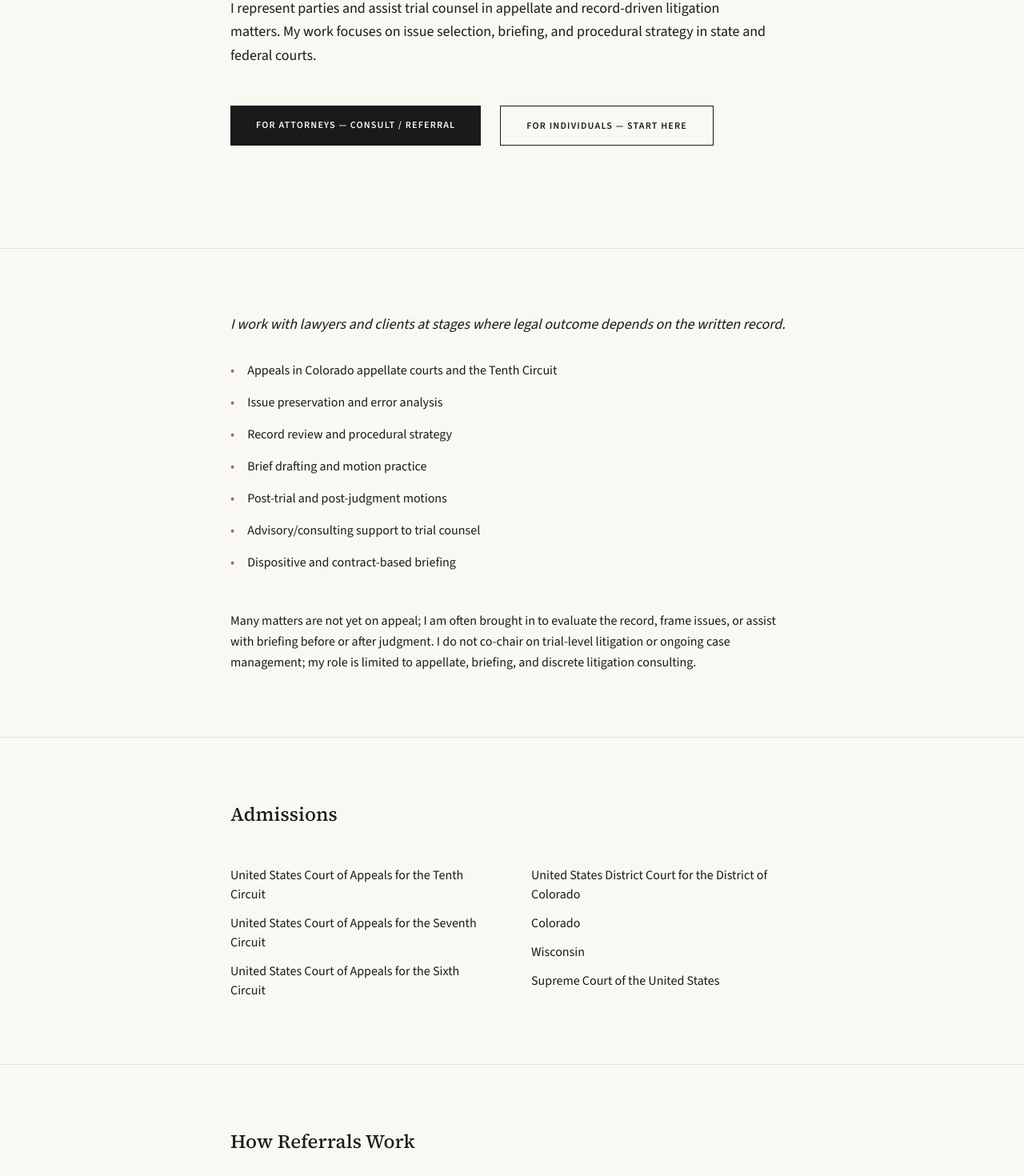
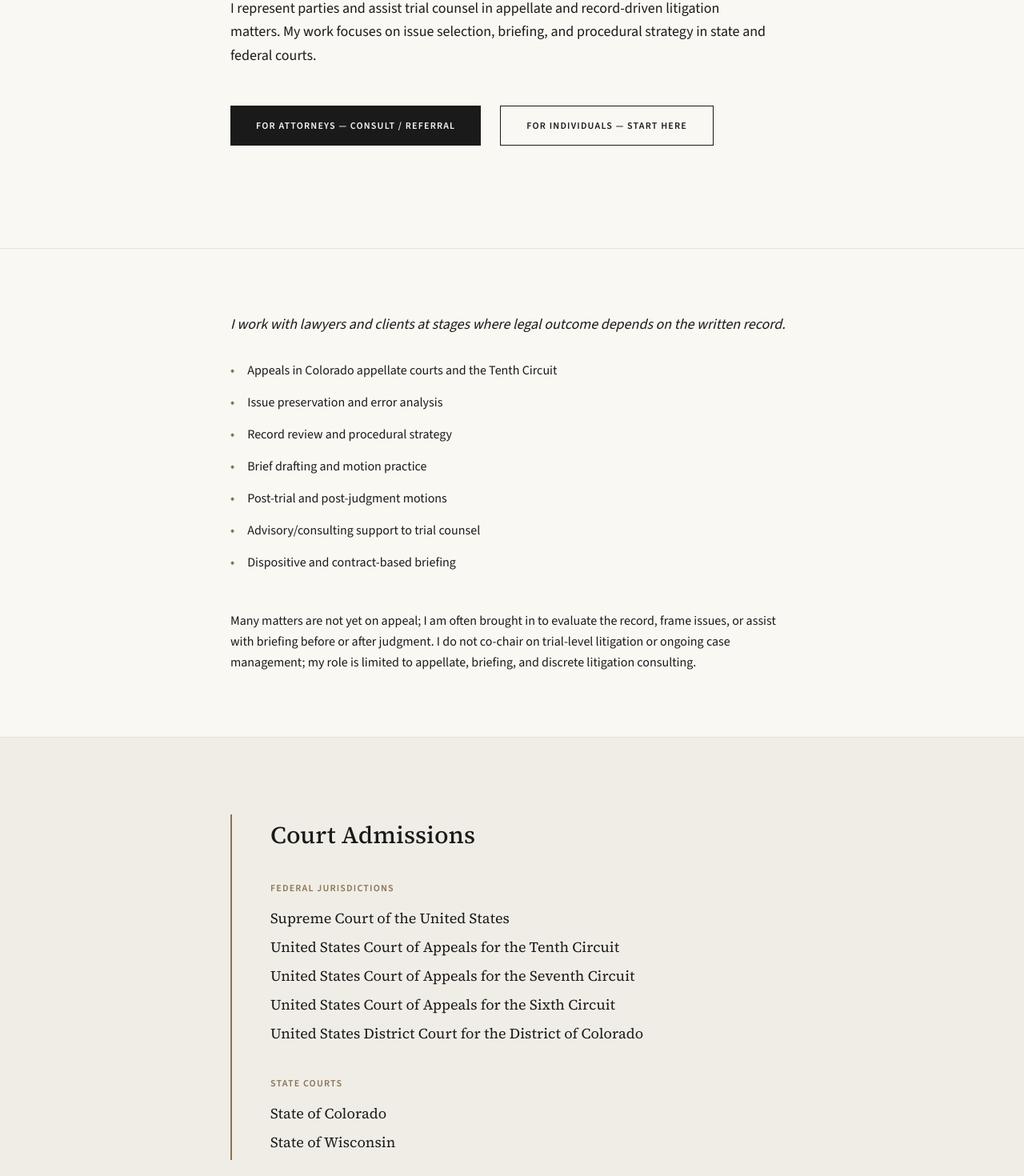
Before and after one commit to eastwoodops/attorney-profile, a Next.js app: page / in a window 1280 px wide. Shown: the part 360-1830 px from the top of the page at 80% size. Built offline with nearby package versions, Linux system fonts and the light colour scheme.

Commit message:
feat: Redesign Admissions section and add Attorney Intake Modal

```diff
--- a/app/page.tsx
+++ b/app/page.tsx
@@ -1,9 +1,14 @@
+"use client";
+
+import { useState } from "react";
 import { Source_Serif_4, Source_Sans_3 } from "next/font/google";
 
 const serif = Source_Serif_4({ subsets: ["latin"], weight: ["400", "500"] });
 const sans = Source_Sans_3({ subsets: ["latin"], weight: ["400", "500", "600"] });
 
 export default function Home() {
+  const [isModalOpen, setIsModalOpen] = useState(false);
+
   return (
     <div className={`min-h-screen bg-paper text-ink ${sans.className}`}>
 
@@ -36,15 +41,15 @@ export default function Home() {
           </p>
 
           <div className="flex flex-col sm:flex-row gap-6">
-            <a
-              href="#contact"
-              className="inline-block bg-ink text-paper px-8 py-4 text-xs uppercase tracking-widest font-semibold hover:bg-bronze transition-colors"
+            <button
+              onClick={() => setIsModalOpen(true)}
+              className="inline-block bg-ink text-paper px-8 py-4 text-xs uppercase tracking-widest font-semibold hover:bg-bronze transition-colors text-center"
             >
               For Attorneys — Consult / Referral
-            </a>
+            </button>
             <a
               href="https://aldermanlawfirm.com"
-              className="inline-block border border-ink text-ink px-8 py-4 text-xs uppercase tracking-widest font-semibold hover:bg-ink hover:text-paper transition-colors"
+              className="inline-block border border-ink text-ink px-8 py-4 text-xs uppercase tracking-widest font-semibold hover:bg-ink hover:text-paper transition-colors text-center"
             >
               For Individuals — Start Here
             </a>
@@ -97,24 +102,33 @@ export default function Home() {
       </section>
 
       {/* SECTION 3: ADMISSIONS */}
-      <section className="border-b border-ink/10">
-        <div className="max-w-3xl mx-auto px-6 md:px-8 py-20">
-          <h2 className={`${serif.className} text-2xl font-medium mb-12 text-ink`}>
-            Admissions
+      <section className="border-b border-ink/10 bg-paper-dark">
+        <div className="max-w-3xl mx-auto px-6 md:px-8 py-24">
+          <div className="border-l-2 border-bronze pl-8 md:pl-12 py-2">
+            <h2 className={`${serif.className} text-3xl font-medium mb-10 text-ink`}>
+              Court Admissions
             </h2>
 
-          <div className="grid md:grid-cols-2 gap-12">
-            <ul className="space-y-3 text-ink">
+            <div className="space-y-10">
+              <div>
+                <h3 className="text-xs font-bold uppercase tracking-widest text-bronze mb-4">Federal Jurisdictions</h3>
+                <ul className={`space-y-2 text-ink ${serif.className} text-lg`}>
+                  <li>Supreme Court of the United States</li>
                   <li>United States Court of Appeals for the Tenth Circuit</li>
                   <li>United States Court of Appeals for the Seventh Circuit</li>
                   <li>United States Court of Appeals for the Sixth Circuit</li>
+                  <li>United States District Court for the District of Colorado</li>
                 </ul>
-            <ul className="space-y-3 text-ink">
-              <li>United States District Court for the District of Colorado</li>
-              <li>Colorado</li>
-              <li>Wisconsin</li>
-              <li>Supreme Court of the United States</li>
+              </div>
+
+              <div>
+                <h3 className="text-xs font-bold uppercase tracking-widest text-bronze mb-4">State Courts</h3>
+                <ul className={`space-y-2 text-ink ${serif.className} text-lg`}>
+                  <li>State of Colorado</li>
+                  <li>State of Wisconsin</li>
                 </ul>
+              </div>
+            </div>
           </div>
         </div>
       </section>
@@ -224,20 +238,20 @@ export default function Home() {
               </a>
             </div>
 
-            {/* Calendar Link */}
+            {/* Consult Button Trigger */}
             <div>
-              <p className="text-sm uppercase tracking-widest text-bronze mb-3 font-semibold">Schedule a Consult</p>
-              <a
-                href="mailto:kimberly@aldermanlawfirm.com?subject=Schedule%20Consult"
-                className="inline-block text-ink hover:text-bronze transition-colors underline"
+              <p className="text-sm uppercase tracking-widest text-bronze mb-3 font-semibold">Attorney Intake</p>
+              <button
+                onClick={() => setIsModalOpen(true)}
+                className="inline-block text-ink hover:text-bronze transition-colors underline text-left"
               >
-                Email to schedule →
-              </a>
+                Open intake form →
+              </button>
             </div>
           </div>
 
           <p className="text-xs text-ink/60 mt-12">
-            No intake questionnaire. Conflict checks are handled by email.
+            Conflict checks are handled prior to representation.
           </p>
         </div>
       </section>
@@ -280,6 +294,64 @@ export default function Home() {
         </div>
       </footer>
 
+      {/* INTAKE MODAL */}
+      {isModalOpen && (
+        <div className="fixed inset-0 z-[100] flex items-center justify-center p-4">
+          <div
+            className="absolute inset-0 bg-ink/40 backdrop-blur-sm transition-opacity"
+            onClick={() => setIsModalOpen(false)}
+          ></div>
+          <div className="relative bg-paper w-full max-w-lg shadow-2xl border border-ink/10 overflow-hidden max-h-[90vh] overflow-y-auto">
+            <div className="p-8 md:p-10">
+              <div className="flex justify-between items-start mb-8">
+                <h3 className={`${serif.className} text-2xl font-medium text-ink`}>Attorney Intake</h3>
+                <button
+                  onClick={() => setIsModalOpen(false)}
+                  className="text-ink/40 hover:text-ink transition-colors"
+                >
+                  ✕
+                </button>
+              </div>
+
+              <form className="space-y-6" onSubmit={(e) => e.preventDefault()}>
+                <div>
+                  <label className="block text-xs uppercase tracking-widest text-bronze font-semibold mb-2">Name</label>
+                  <input type="text" className="w-full bg-white border border-ink/20 p-3 text-ink focus:border-bronze focus:outline-none transition-colors" placeholder="Referring Attorney" />
+                </div>
+
+                <div>
+                  <label className="block text-xs uppercase tracking-widest text-bronze font-semibold mb-2">Firm / Org</label>
+                  <input type="text" className="w-full bg-white border border-ink/20 p-3 text-ink focus:border-bronze focus:outline-none transition-colors" placeholder="Law Firm Name" />
+                </div>
+
+                <div>
+                  <label className="block text-xs uppercase tracking-widest text-bronze font-semibold mb-2">Email</label>
+                  <input type="email" className="w-full bg-white border border-ink/20 p-3 text-ink focus:border-bronze focus:outline-none transition-colors" placeholder="attorney@firm.com" />
+                </div>
+
+                <div>
+                  <label className="block text-xs uppercase tracking-widest text-bronze font-semibold mb-2">Case Caption / Subject</label>
+                  <input type="text" className="w-full bg-white border border-ink/20 p-3 text-ink focus:border-bronze focus:outline-none transition-colors" placeholder="Smith v. Jones (10th Cir.)" />
+                </div>
+
+                <div>
+                  <label className="block text-xs uppercase tracking-widest text-bronze font-semibold mb-2">Message</label>
+                  <textarea rows={4} className="w-full bg-white border border-ink/20 p-3 text-ink focus:border-bronze focus:outline-none transition-colors" placeholder="Brief description of procedural posture and assistance needed..."></textarea>
+                </div>
+
+                <button className="w-full bg-ink text-paper py-4 text-xs uppercase tracking-widest font-semibold hover:bg-bronze transition-colors">
+                  Send Inquiry
+                </button>
+
+                <p className="text-center text-xs text-ink/40 pt-2">
+                  This form is for attorney inquiries. Confidential.
+                </p>
+              </form>
+            </div>
+          </div>
+        </div>
+      )}
+
     </div>
   );
 }
```
Lines whose indentation alone changed are shown as unchanged.
